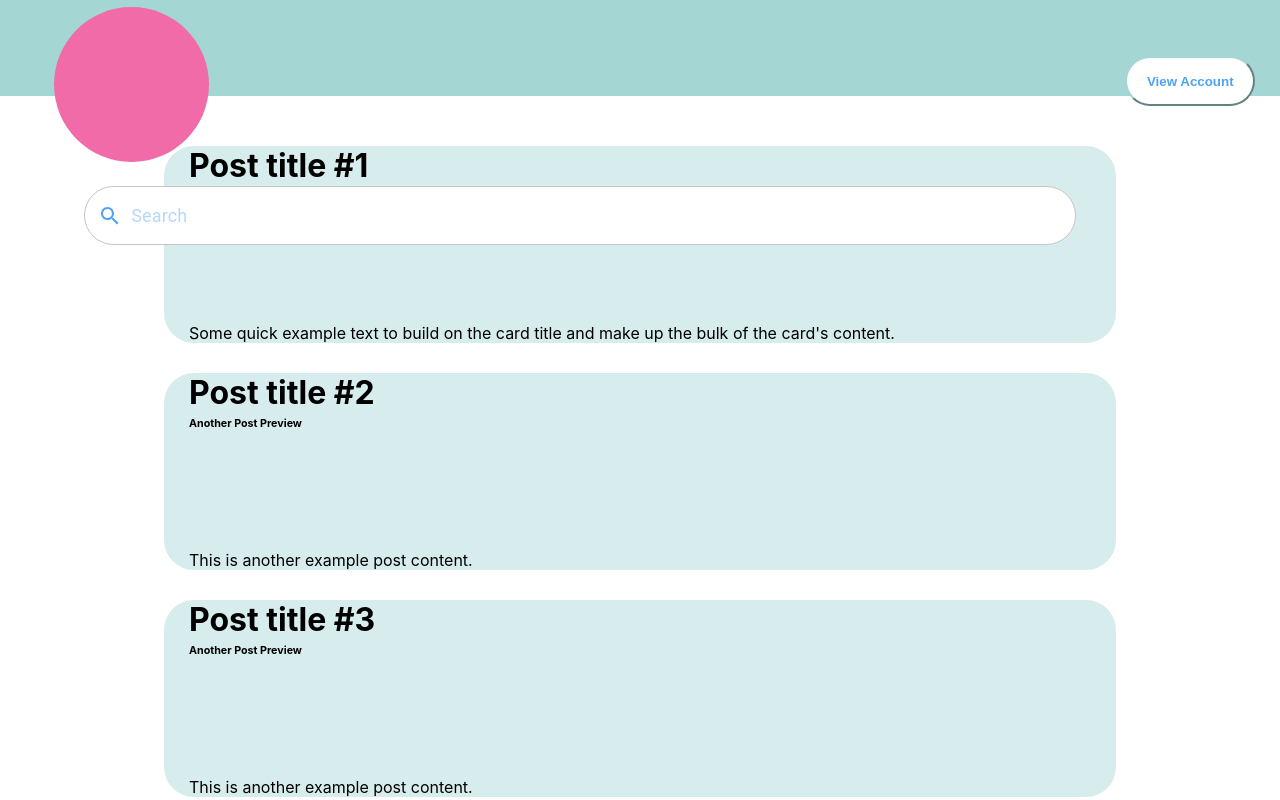
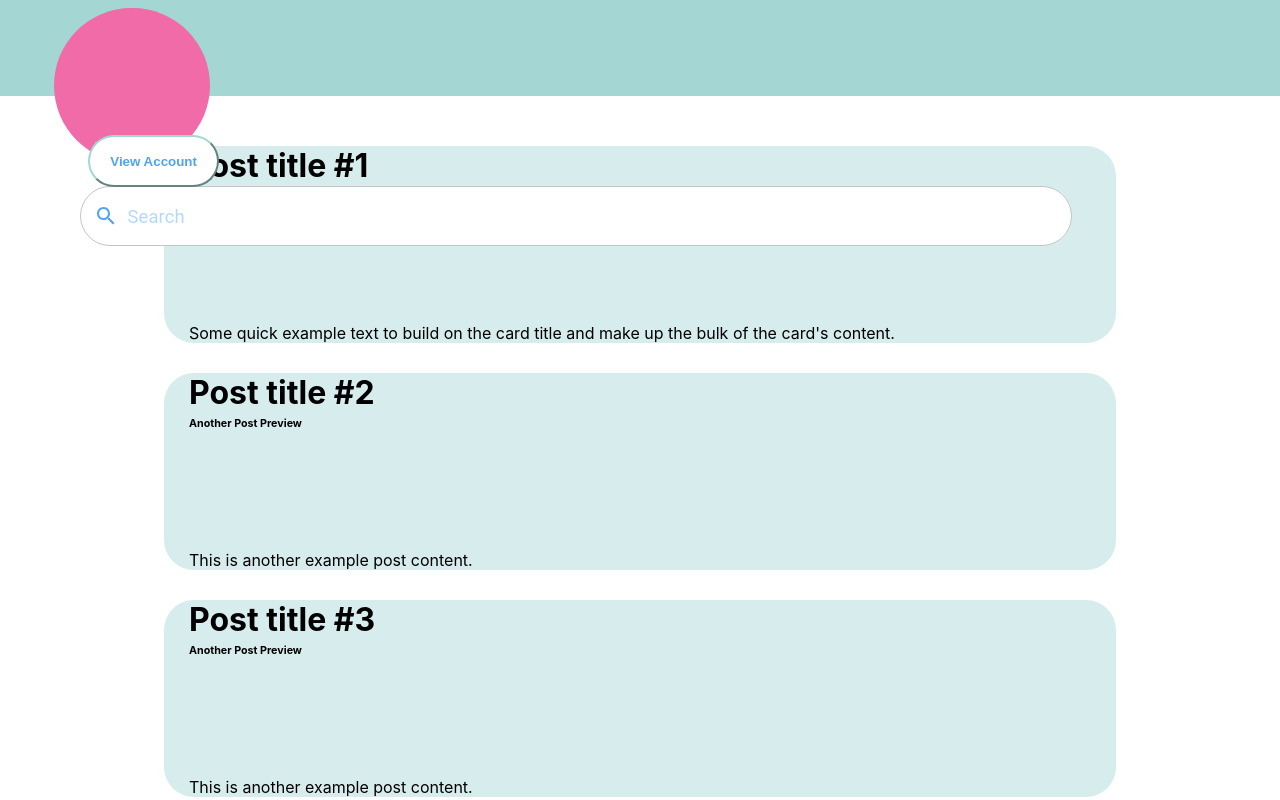
Before and after one commit to hawraakhalil/Cancer-Connect, a React (Create React App) app: page / in a window 1280 px wide. Shown: the top 800 px of the page. Built offline with nearby package versions, Linux system fonts and the light colour scheme.

Commit message:
fixed the positions of components of the header

```diff
--- a/src/App.js
+++ b/src/App.js
@@ -31,11 +31,11 @@ const posts = [
 
 function App() {
   return (
-<body>
+<>
 
 <header>
 <Container style={{ height: "6rem",maxWidth: "100rem", backgroundColor: "#A4D6D3" }}>
-<img src={images} alt="Logo" className="rounded-circle" style={{ borderRadius: "50%",height: "9.7rem", width: "9.7rem",marginLeft:"30px",marginTop:"7px" }} />
+<img src={images} alt="Logo" className="rounded-circle" style={{ borderRadius: "50%",height: "9.7rem", width: "9.7rem",marginLeft:"1.9rem",marginTop:"0.5rem" }} />
 <TextField
 
         id="search"
@@ -43,12 +43,12 @@ function App() {
         placeholder="  Search"
         InputProps={{
           startAdornment: <SearchIcon style={{ color: "#4EA4F3" }} />,
-          style: { borderRadius: "30px" } ,
-          inputProps: { style: { color: "#4EA4F3" ,fontSize: "18px"} } }}
-          style={{width:"62rem", marginTop:"20px", marginLeft:"60px",backgroundColor:"white",borderRadius: "30px", borderColor: "white"}}
+          style: { borderRadius: "50rem" } ,
+          inputProps: { style: { color: "#4EA4F3" ,fontSize: "1.15rem"} } }}
+          style={{width:"62rem", marginTop:"1.2rem", marginLeft:"3.5rem",backgroundColor:"white",borderRadius: "50rem", borderColor: "white"}}
 
       />
-            <Button style={{height:"50px",width:"130px",marginLeft:"4%", borderRadius:"30px",borderColor:"#A4D6D3",   position: "relative", top: "-110px", color: "#4EA4F3",backgroundColor:"white",fontWeight:"bold"}}>
+            <Button style={{height:"3.3rem",width:"8.2rem",marginLeft:"4rem", borderRadius:"50rem",borderColor:"#A4D6D3",   position: "relative", top: "-6.95rem", color: "#4EA4F3",backgroundColor:"white",fontWeight:"bold"}}>
        View Account
        </Button>
 </Container>
@@ -91,7 +91,7 @@ function App() {
   </Container>
 </footer>
 
-</body>
+</>
   );
 }
 
```
